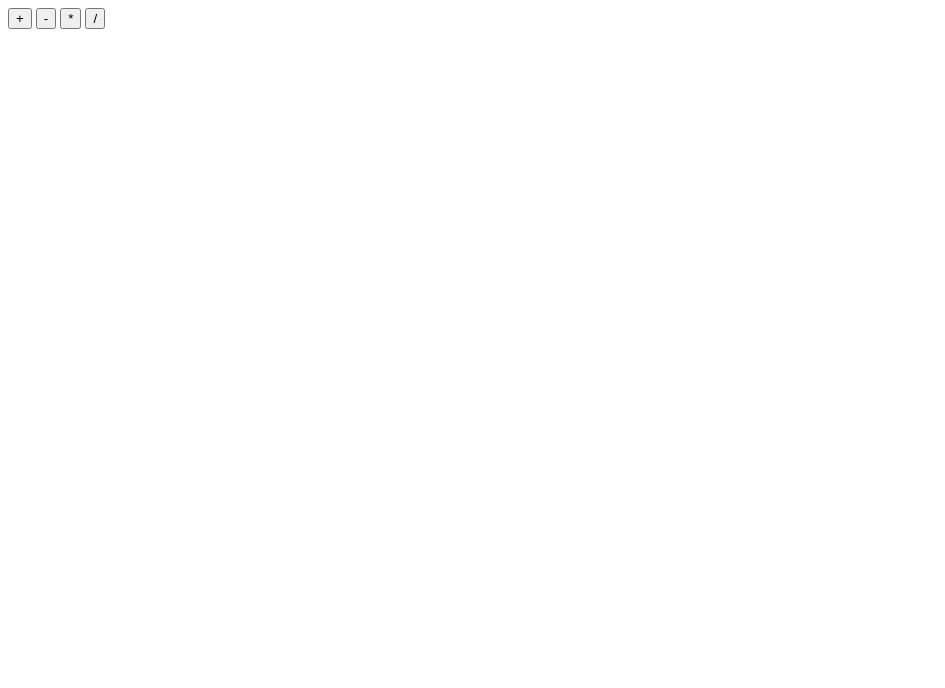
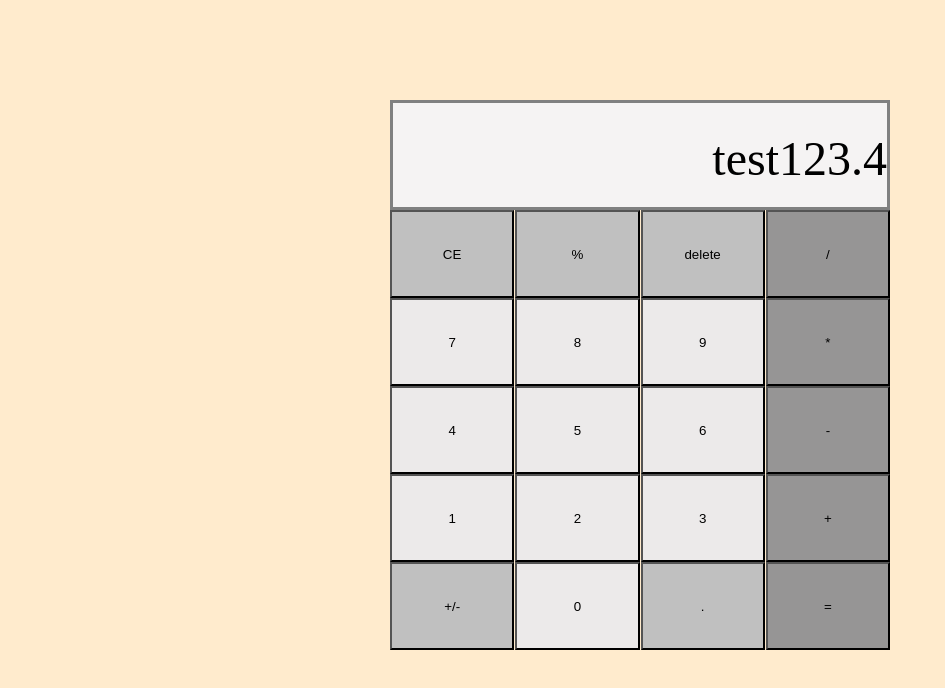
Before and after one commit to CrunchyBreadcrumbs/calculator, a plain HTML site: page index.html in a window 1280 px wide. Shown: the whole page, without its empty margins (0-945 px from the left). Drawn offline with Linux system fonts and the light colour scheme.

Commit message:
Create first visual draft with HTML and CSS

```diff
--- a/index.html
+++ b/index.html
@@ -8,9 +8,48 @@
     <title>Calculator</title>
 </head>
 <body>
-    <button class="operator">+</button>
-    <button class="operator">-</button>
-    <button class="operator">*</button>
-    <button class="operator">/</button>
+    <div class="container">
+        <div class="screenContainer">
+                <p id="displayNumber">test123.4</p>
+        </div>
+        <div class="btnContainer">
+            <div class="btnColumn">
+                <button class="special">CE</button>
+                <button class="special">%</button>
+                <button class="special">delete</button>
+                <button class="operator" id="divide">/</button>
+            </div>
+            <div class="btnColumn">
+                <button class="number">7</button>
+                <button class="number">8</button>
+                <button class="number">9</button>
+                <button class="operator" id="multiply">*</button>
+            </div>
+            <div class="btnColumn">
+                <button class="number">4</button>
+                <button class="number">5</button>
+                <button class="number">6</button>
+                <button class="operator" id="subtract">-</button>
+            </div>
+            <div class="btnColumn">
+                <button class="number">1</button>
+                <button class="number">2</button>
+                <button class="number">3</button>
+                <button class="operator" id="add">+</button>
+            </div>
+            <div class="btnColumn">
+                <button class="special">+/-</button>
+                <button class="number">0</button>
+                <button class="special">.</button>
+                <button class="operator" id="enter">=</button>
+            </div>
+
+
+
+
+
+        </div>
+
+    </div>
 </body>
 </html>
--- a/script.js
+++ b/script.js
@@ -0,0 +1,16 @@
+const addBtn = document.querySelector('#add');
+const subBtn = document.querySelector('#subtract');
+const multBtn = document.querySelector('#multiply');
+const divBtn = document.querySelector('#divide');
+
+// function add (num){
+//     return num + addEventListener(assign second num)
+// };
+
+let firstNum;
+let operator;
+let secondNum;
+
+function operate(opr, num1, num2){
+
+}
--- a/style.css
+++ b/style.css
@@ -0,0 +1,81 @@
+html, body {
+    height: 100%;
+    padding: 0;
+    margin: 0;
+    box-sizing: border-box;
+}
+
+body {
+    padding-top: 100px;
+    background-color: blanchedalmond;
+}
+
+*,
+*::before,
+*::after {
+    box-sizing: inherit;
+}
+
+.container {
+    margin: auto;
+    display: flex;
+    flex-direction: column;
+    width: 500px;
+    height: 550px;
+}
+
+.screenContainer {
+    height: 20%;
+    width: 100%;
+    border-style: solid;
+    border-color: gray;
+    background-color: rgb(245, 243, 243);
+    display: flex;
+    align-items: center;
+}
+
+/* #screen {
+    border-style: solid;
+    border-color: gray;
+    height: 100%;
+    background-color: rgb(245, 243, 243);
+} */
+
+#displayNumber {
+    margin: 0;
+    height: 60%;
+    width: 100%;
+    font-size: 48px;
+    align-content: flex-end;
+    direction: rtl;
+}
+
+.btnContainer {
+    display: flex;
+    flex-direction: column;
+    height: 80%;
+}
+
+.btnColumn {
+    height: 20%;
+    display: flex;
+    justify-content: space-between;
+    gap: 1px;;
+}
+
+button {
+    height: 100%;
+    width: 25%;
+}
+
+.operator {
+    background-color: rgb(150, 149, 149);
+}
+
+.number {
+    background-color: rgb(236, 234, 234);
+}
+
+.special {
+    background-color: rgb(192, 192, 192);
+}
```
